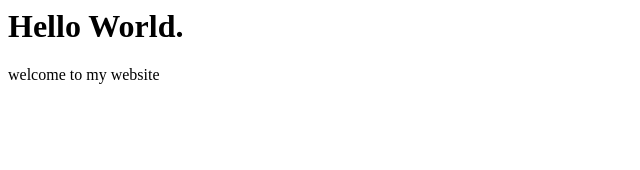
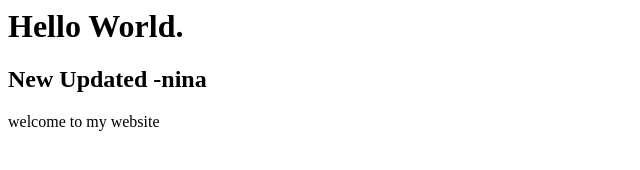
Before and after one commit to amienina/myproject, a plain HTML site: page index.html in a window 1280 px wide. Shown: the whole page, without its empty margins (0-640 px from the left). Drawn offline with Linux system fonts and the light colour scheme.

Commit message:
modified -nina

```diff
--- a/index.html
+++ b/index.html
@@ -6,6 +6,7 @@
 	</head>
 	<body>
 		<h1>Hello World.</h1>
+		<h2> New Updated -nina </h2>
 		<p> welcome to my website </p>
 	</body>
 </HTML>
```
